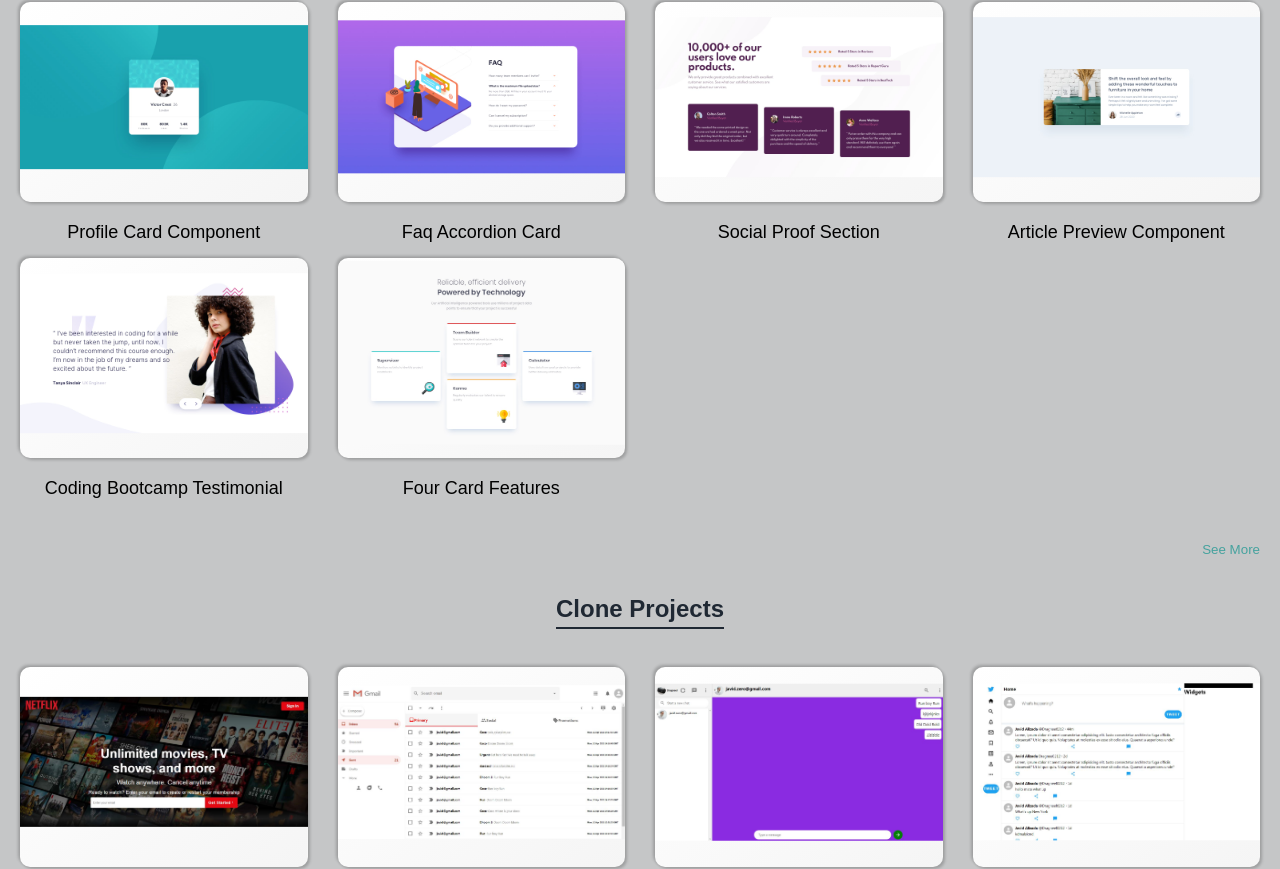
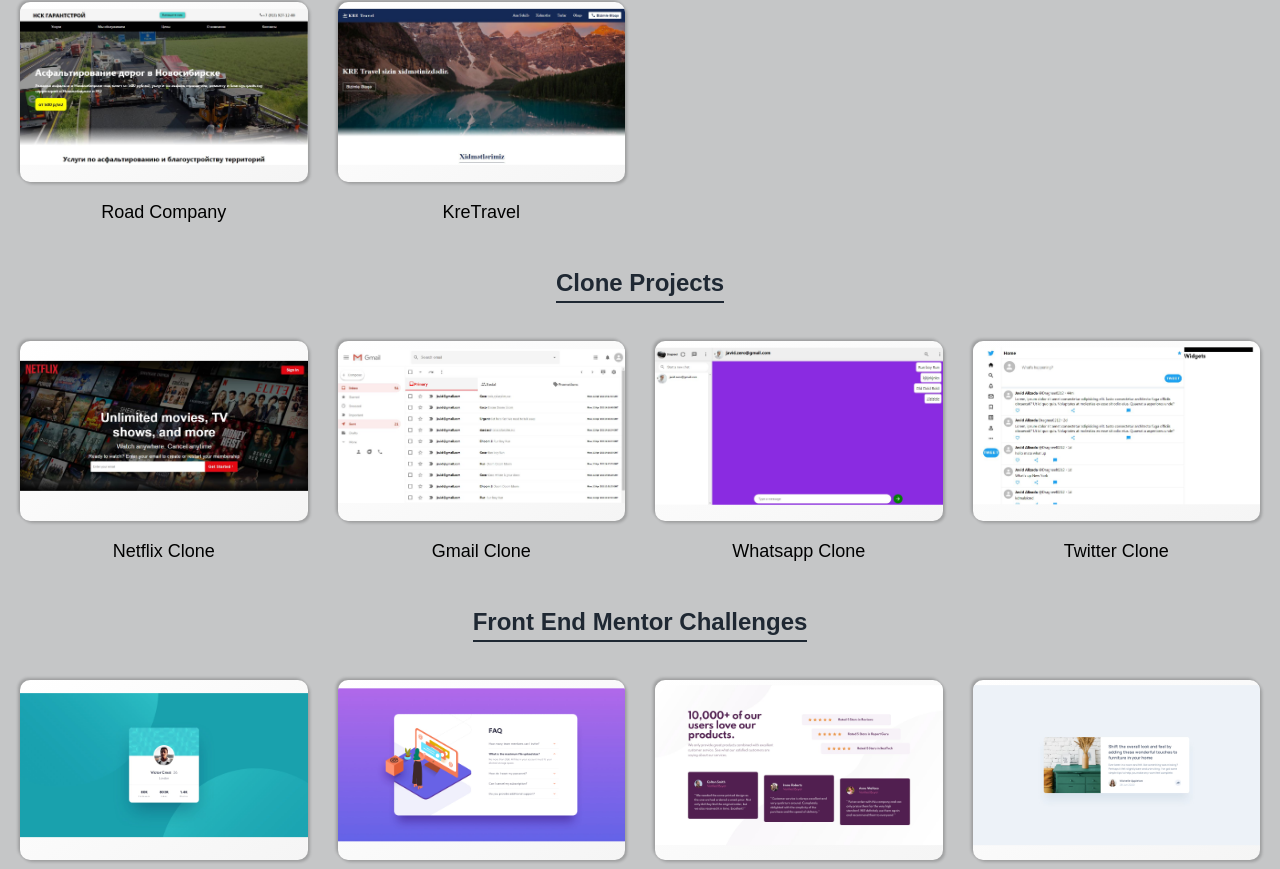
Before and after one commit to JavidZero/Portfolio, a React (Create React App) app: page / in a window 1280 px wide. Shown: the part 2143-3012 px from the top of the page. Built offline with nearby package versions, Linux system fonts and the light colour scheme.

Commit message:
Add files via upload

```diff
--- a/src/components/portfolio/Portfolio.js
+++ b/src/components/portfolio/Portfolio.js
@@ -11,14 +11,37 @@
           </div>
           <>
             {
-                    data.categories.map((projects)=>(
-                        <Projects key={projects.id} projects={projects} title={projects.title}/>
-                    ))
+              <Projects
+                key={data.categories[2].id}
+                projects={data.categories[2]}
+                title={data.categories[2].title}
+              />
             }
+            {
+              <Projects
+                key={data.categories[1].id}
+                projects={data.categories[1]}
+                title={data.categories[1].title}
+              />
+            }
+            {
+              <Projects
+                key={data.categories[0].id}
+                projects={data.categories[0]}
+                title={data.categories[0].title}
+              />
+            }
+            {/*data.categories.map((projects) => (
+              <Projects
+                key={projects.id}
+                projects={projects}
+                title={projects.title}
+              />
+            ))*/}
           </>
         </div>
       </div>
-    )
+    );
 }
 
 export default Portfolio
--- a/src/components/project/Project.css
+++ b/src/components/project/Project.css
@@ -6,7 +6,7 @@
 
 .project {
     width: 100%;
-    min-height: 200px;
+    min-height: 180px;
     max-height: 230px;
     height: auto;
     box-shadow: 2px 2px 3px rgba(0, 0, 0, .2), -2px -2px 3px rgba(0, 0, 0, .2);
--- a/src/components/project/Project.js
+++ b/src/components/project/Project.js
@@ -10,7 +10,7 @@
           className="project"
         >
           <div className="project-image">
-            <img src={project.image} alt=""/>
+            <img src={`${process.env.PUBLIC_URL}/${project.image}`} alt=""/>
           </div>
           <div className="project-info">
             <a href={project.url} target="_blank" rel="noreferrer">
```
Lines whose indentation alone changed are shown as unchanged.
